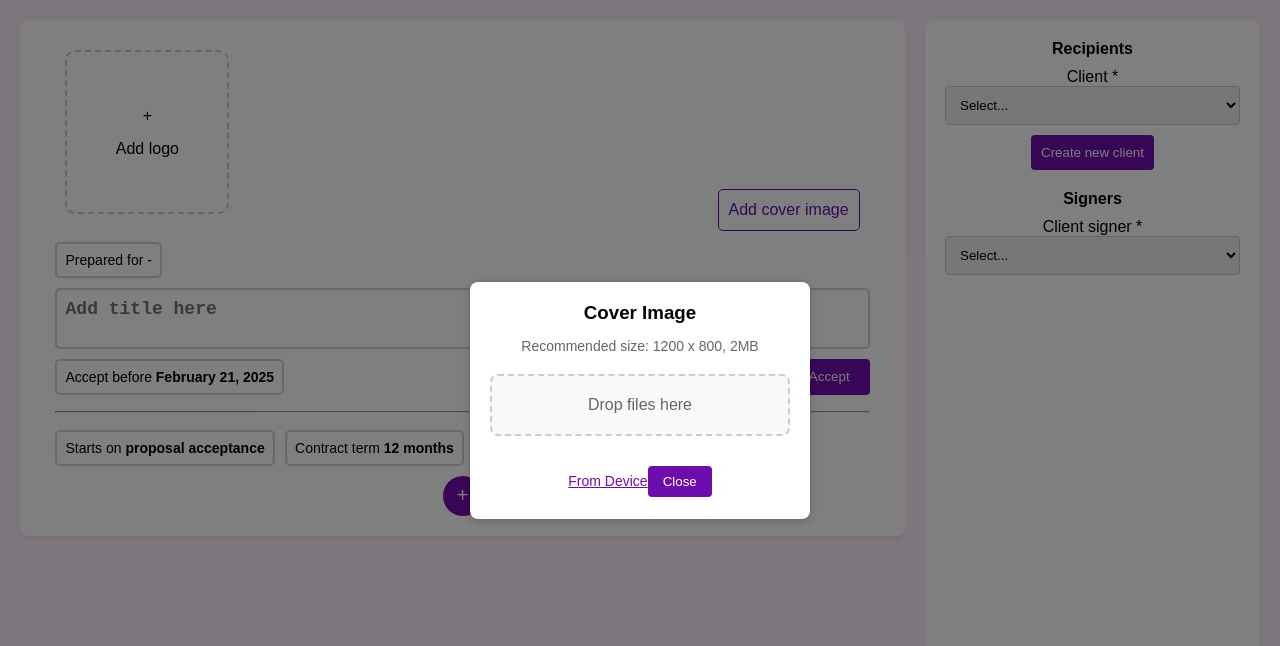
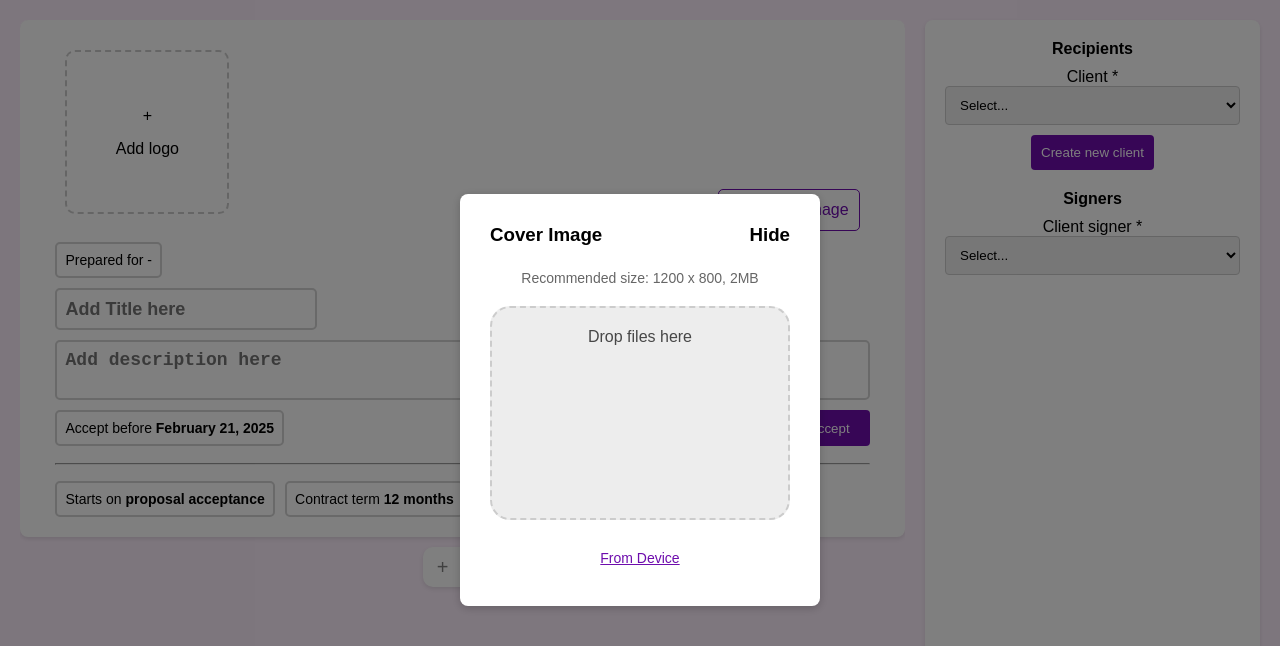
Before and after one commit to souvikotaku/newcardsproject, a React (Create React App) app: page / in a window 1280 px wide. Both pictures are taken after a click on the element "Add cover image". Shown: the top 646 px of the page. Built offline with nearby package versions, Linux system fonts and the light colour scheme.

Commit message:
changes in drop modal

```diff
--- a/src/views/Home.css
+++ b/src/views/Home.css
@@ -32,7 +32,7 @@ body {
 
 .proposal-box {
   position: relative;
-  margin-bottom: 20px;
+  /* margin-bottom: 20px; */
   padding: 20px;
   /* border: 1px solid #ccc; */
   border-radius: 8px;
@@ -154,17 +154,17 @@ body {
   font-weight: bold;
 }
 
-.add-section-btn {
+/* .add-section-btn {
   width: 40px;
   height: 40px;
-  background-color: #6e0dad;
-  color: #fff;
+  background-color: white;
+  color: gray;
   font-size: 20px;
   border: none;
   border-radius: 50%;
   margin: 10px auto;
   cursor: pointer;
-}
+} */
 
 .right-section {
   flex: 1;
@@ -205,16 +205,34 @@ body {
   display: block;
   width: 40px;
   height: 40px;
-  background-color: #6e0dad;
-  color: white;
+  background-color: white;
+  color: gray;
   border: none;
-  border-radius: 50%;
+  border-radius: 10px 0px 0px 10px;
   font-size: 20px;
   cursor: pointer;
   transition: transform 0.2s;
+  box-shadow: 0 2px 4px rgba(0, 0, 0, 0.1);
+}
+.add-section-btn-2 {
+  margin: 10px auto 0;
+  display: block;
+  width: 40px;
+  height: 40px;
+  background-color: white;
+  color: gray;
+  border: none;
+  border-radius: 0px 10px 10px 0px;
+  font-size: 20px;
+  cursor: pointer;
+  transition: transform 0.2s;
+  box-shadow: 0 2px 4px rgba(0, 0, 0, 0.1);
 }
 
 .add-section-btn:hover {
+  transform: scale(1.1);
+}
+.add-section-btn-2:hover {
   transform: scale(1.1);
 }
 
@@ -234,7 +252,7 @@ body {
 
 .modal-content {
   background: #fff;
-  padding: 20px;
+  padding: 30px;
   border-radius: 8px;
   text-align: center;
   width: 300px;
@@ -254,10 +272,22 @@ body {
   border: 2px dashed #ccc;
   padding: 20px;
   margin: 20px 0;
-  border-radius: 8px;
-  background: #f9f9f9;
-  color: #666;
+  border-radius: 20px;
+  background: #ededed;
+  color: #474747;
   cursor: pointer;
+  height: 170px;
+}
+
+.removebutton {
+  margin-top: 10px;
+  padding: 8px 16px;
+  color: #474747;
+  border: 1px solid #ccc;
+  border-radius: 7px;
+  cursor: pointer;
+  height: 45px;
+  background-color: white;
 }
 
 .from-device {
@@ -358,7 +388,7 @@ body {
 
 .options-popup {
   position: absolute;
-  bottom: -30%;
+  bottom: -184px;
   left: 50%; /* Center the popup horizontally */
   transform: translateX(-50%); /* Adjust to perfectly center it */
   background-color: white;
@@ -367,6 +397,7 @@ body {
   border-radius: 8px;
   box-shadow: 0 4px 8px rgba(0, 0, 0, 0.1);
   width: 200px;
+  z-index: 2;
 }
 
 .popup-option {
--- a/src/views/Home.js
+++ b/src/views/Home.js
@@ -90,6 +90,7 @@ const Home = () => {
       <div className="left-section">
         <div className="scrollable-box">
           {sections.map((section, index) => (
+            <>
               <div
                 key={index}
                 className="proposal-box"
@@ -189,11 +190,26 @@ const Home = () => {
                     display: "flex",
                   }}
                 >
+                  <input
+                    style={{
+                      width: "fit-content",
+                    }}
+                    type="text"
+                    className="title-input"
+                    placeholder="Add Title here"
+                  />
+                </div>
+                <div
+                  style={{
+                    justifyContent: "start",
+                    display: "flex",
+                  }}
+                >
                   <textarea
                     rows="2"
                     type="text"
                     className="title-input"
-                  placeholder="Add title here"
+                    placeholder="Add description here"
                   />
                 </div>
                 <div
@@ -229,7 +245,7 @@ const Home = () => {
                 </div>
 
                 {/* Toggle Button for Adding/Removing Section */}
-              <button
+                {/* <button
                   className="add-section-btn"
                   onClick={() => {
                     if (section.hasChild) {
@@ -240,7 +256,7 @@ const Home = () => {
                   }}
                 >
                   {section.hasChild ? "-" : "+"}
-              </button>
+                </button> */}
 
                 {/* Show Popup */}
                 {section.isPopupOpen && (
@@ -266,6 +282,46 @@ const Home = () => {
                   </div>
                 )}
               </div>
+              <div
+                style={{
+                  marginBottom: "10px",
+                  display: "flex",
+                  justifyContent: "center",
+                }}
+              >
+                <div
+                  style={{
+                    width: "fit-content",
+                    display: "flex",
+                  }}
+                >
+                  <button
+                    className="add-section-btn"
+                    onClick={() => {
+                      if (section.hasChild) {
+                        toggleSectionAtIndex(index);
+                      } else {
+                        togglePopup(index);
+                      }
+                    }}
+                  >
+                    {section.hasChild ? "-" : "+"}
+                  </button>
+                  <button
+                    className="add-section-btn-2"
+                    // onClick={() => {
+                    //   if (section.hasChild) {
+                    //     toggleSectionAtIndex(index);
+                    //   } else {
+                    //     togglePopup(index);
+                    //   }
+                    // }}
+                  >
+                    {"o"}
+                  </button>
+                </div>
+              </div>
+            </>
           ))}
         </div>
       </div>
@@ -293,7 +349,17 @@ const Home = () => {
       {isLogoModalOpen && (
         <div className="modal" onClick={() => setIsLogoModalOpen(false)}>
           <div className="modal-content" onClick={(e) => e.stopPropagation()}>
+            <div
+              style={{
+                display: "flex",
+                justifyContent: "space-between",
+                cursor: "pointer",
+              }}
+            >
               <h3>Logo</h3>
+              <h3 onClick={() => setIsLogoModalOpen(false)}>Hide</h3>
+            </div>
+
             <p>Recommended size: 400 x 400, 1MB</p>
             <div
               className="drop-area"
@@ -309,15 +375,29 @@ const Home = () => {
               id="fileInputLogo"
               onChange={(e) => handleFileUpload(e.target.files[0], "logo")}
             />
+            <div
+              style={{
+                flexDirection: "column",
+                display: "flex",
+              }}
+            >
               <label htmlFor="fileInputLogo" className="from-device">
                 From Device
               </label>
+
+              {sections[activeSectionIndex]?.logo && (
                 <button
-              className="close-modal"
-              onClick={() => setIsLogoModalOpen(false)}
+                  className="removebutton"
+                  onClick={() => {
+                    const newSections = [...sections];
+                    newSections[activeSectionIndex].logo = null;
+                    setSections(newSections);
+                  }}
                 >
-              Close
+                  Remove
                 </button>
+              )}
+            </div>
           </div>
         </div>
       )}
@@ -326,7 +406,16 @@ const Home = () => {
       {isCoverImageModalOpen && (
         <div className="modal" onClick={() => setIsCoverImageModalOpen(false)}>
           <div className="modal-content" onClick={(e) => e.stopPropagation()}>
+            <div
+              style={{
+                display: "flex",
+                justifyContent: "space-between",
+                cursor: "pointer",
+              }}
+            >
               <h3>Cover Image</h3>
+              <h3 onClick={() => setIsCoverImageModalOpen(false)}>Hide</h3>
+            </div>
             <p>Recommended size: 1200 x 800, 2MB</p>
             <div
               className="drop-area"
@@ -344,15 +433,28 @@ const Home = () => {
                 handleFileUpload(e.target.files[0], "coverImage")
               }
             />
+            <div
+              style={{
+                flexDirection: "column",
+                display: "flex",
+              }}
+            >
               <label htmlFor="fileInputCoverImage" className="from-device">
                 From Device
               </label>
+              {sections[activeSectionIndex]?.coverImage && (
                 <button
-              className="close-modal"
-              onClick={() => setIsCoverImageModalOpen(false)}
+                  className="removebutton"
+                  onClick={() => {
+                    const newSections = [...sections];
+                    newSections[activeSectionIndex].coverImage = null;
+                    setSections(newSections);
+                  }}
                 >
-              Close
+                  Remove
                 </button>
+              )}
+            </div>
           </div>
         </div>
       )}
```
Lines whose indentation alone changed are shown as unchanged.
